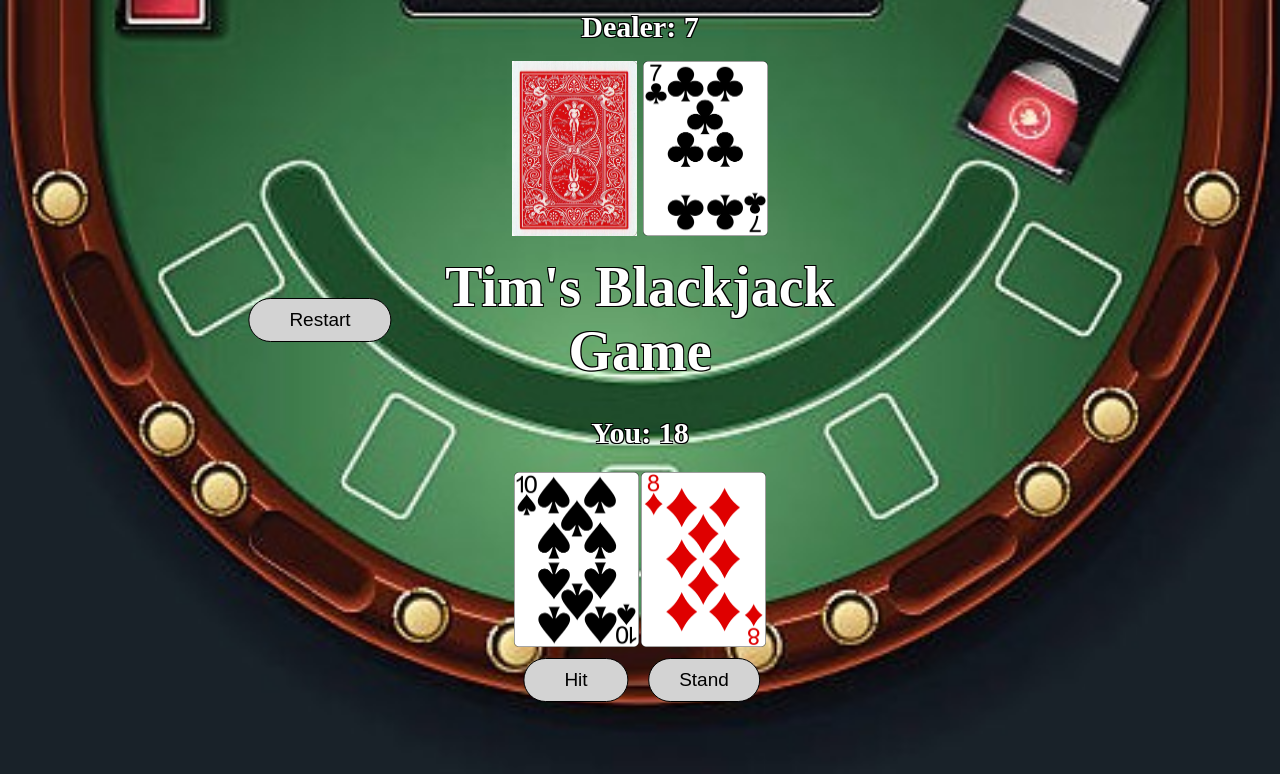
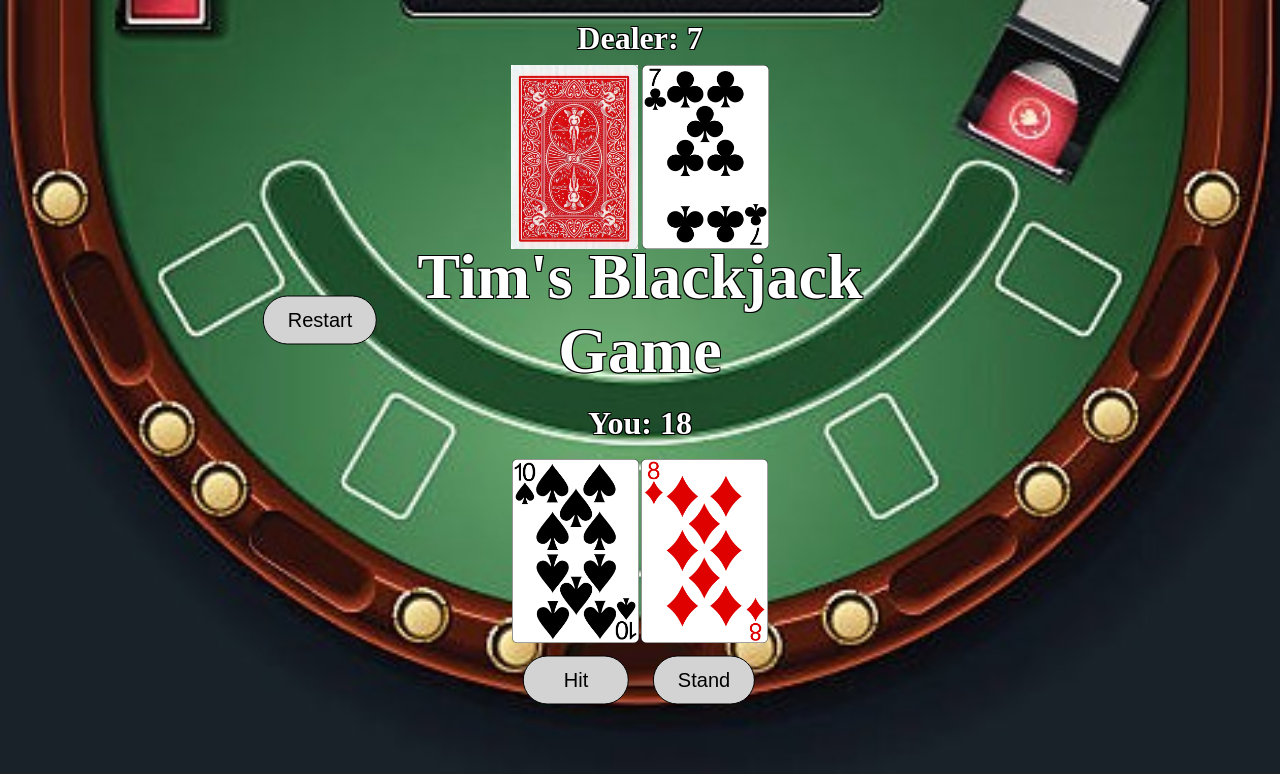
Before and after one commit to KranzTimothy/Blackjack, a plain HTML site: page index.html in a window 1280 px wide. Drawn offline with Linux system fonts and the light colour scheme.

Commit message:
Update blackjack.css

```diff
--- a/blackjack.css
+++ b/blackjack.css
@@ -17,14 +17,14 @@ body {
 }
 
 .title-banner {
-    width: 500px;
-    height: 150px;
+    width: 40%;
+    height: auto;
     color: white;
     text-align: center;
-    margin: 20px auto;
+    margin: 2vh auto;
+    top: 28vh;
+    font-size: 2rem;
     position: relative;
-    top: 235px;
-    font-size: 28px;
     /*https://stackoverflow.com/questions/4919076/outline-effect-to-text*/
     text-shadow:
     -1px -1px 0 black,
@@ -35,13 +35,13 @@ body {
 
 #dealer {
     color: white;
-    top: -180px;
-    width: 500px;
-    height: 150px;
+    top: -21vh;
+    width: 50%;
+    height: auto;
     text-align: center;
-    margin: 20px auto;
+    margin: 3vh auto;
+    font-size: 2rem;
     position: relative;
-    font-size: 30px;
     /*https://stackoverflow.com/questions/4919076/outline-effect-to-text*/
     text-shadow:
     -1px -1px 0 black,
@@ -51,22 +51,22 @@ body {
 }
 
 #dealer-cards img {
-    height: 175px;
-    width: 125px;
-    margin: 1px;
+    height: 23vh;
+    width: auto;
+    margin: 0.0%;
     position: relative;
-    top: -300px;
+    top: -23vh;
 }
 
 #you {
     color: white;
-    top: -145px;
-    width: 500px;
-    height: 150px;
+    top: -6vh;
+    width: 50%;
+    height: auto;
     text-align: center;
-    margin: 20px auto;
+    margin: 2vh auto;
+    font-size: 2rem;
     position: relative;
-    font-size: 30px;
     /*https://stackoverflow.com/questions/4919076/outline-effect-to-text*/
     text-shadow:
     -1px -1px 0 black,
@@ -76,64 +76,67 @@ body {
 }
 
 #your-cards img {
-    height: 175px;
-    width: 125px;
-    margin: 1px;
+    height: 23vh;
+    width: auto;
+    margin: 0.1%;
     position: relative;
-    top: -260px;
+    top: -6vh;
 }
 
 #hit {
-    padding: 10px 40px;
+    padding: 0.75rem 2.5rem;
     border-radius: 50px;
     border: 1px solid black;
     background-color:lightgrey;
     color: black;
-    font-size: 19px;
+    font-size: 1.25rem;
     cursor: pointer;
     position: absolute;
     top: 85%;
     left: 45%;
     transform: translate(-50%, -50%);
+    z-index: 10;
 }
 
 #stand {
-    padding: 10px 30px;
+    padding: 0.75rem 1.5rem;
     border-radius: 50px;
     border: 1px solid black;
     background-color:lightgrey;
     color: black;
-    font-size: 19px;
+    font-size: 1.25rem;
     cursor: pointer;
     position: absolute;
     top: 85%;
     left: 55%;
     transform: translate(-50%, -50%);
+    z-index: 10;
 }
 
 #restart {
-    padding: 10px 40px;
+    padding: 0.75rem 1.5rem;
     border-radius: 50px;
     border: 1px solid black;
     background-color:lightgrey;
     color: black;
-    font-size: 19px;
+    font-size: 1.25rem;
     cursor: pointer;
     position: absolute;
     top: 40%;
     left: 25%;
     transform: translate(-50%, -50%);
+    z-index: 10;
 }
 
 #results {
     color: white;
-    top: -170px;
-    width: 500px;
-    height: 150px;
+    top: 0vh;
+    width: 50%;
+    height: auto;
     text-align: center;
-    margin: 20px auto;
+    margin: 2vh auto;
     position: relative;
-    font-size: 30px;
+    font-size: 2rem;
     /*https://stackoverflow.com/questions/4919076/outline-effect-to-text*/
     text-shadow:
     -1px -1px 0 black,
```
